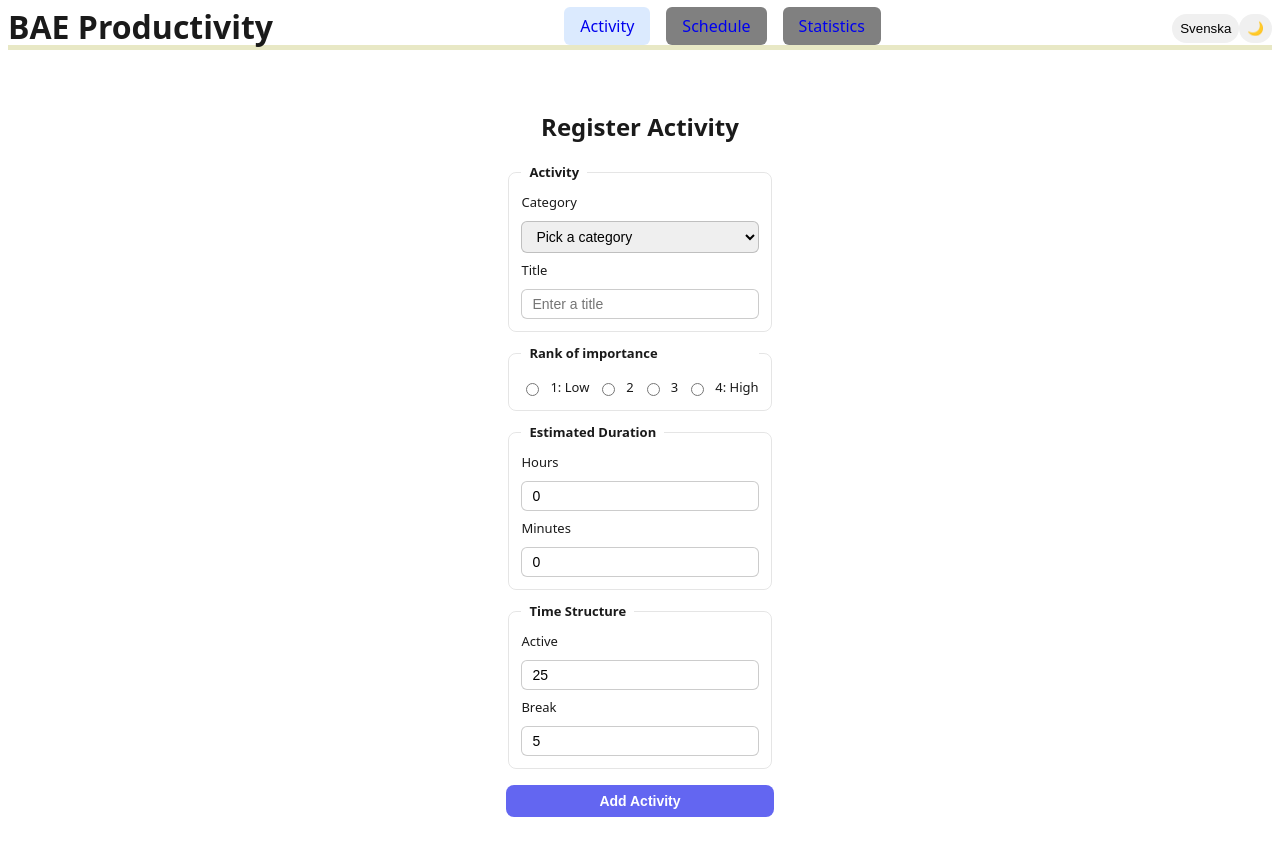
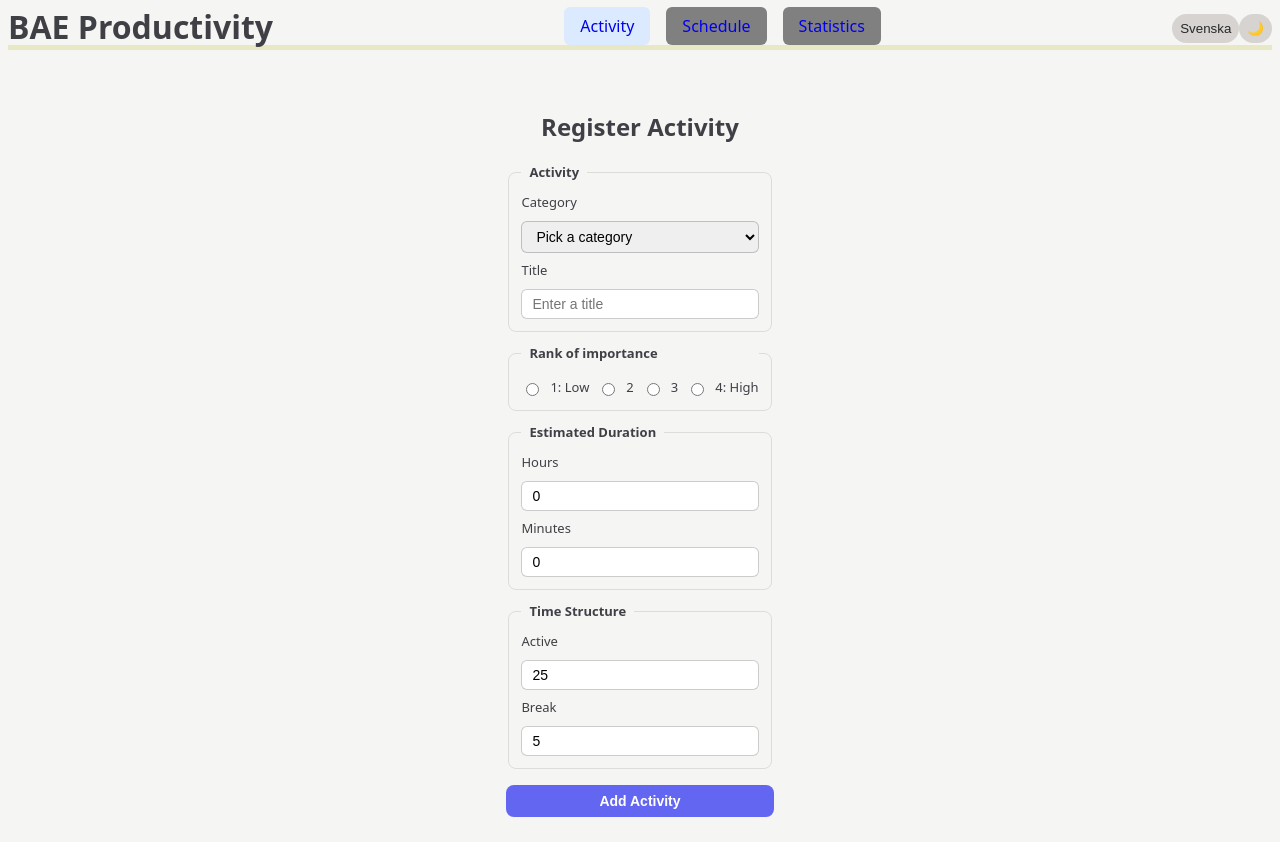
Before and after one commit to ollewarne/linkoping-pps, a React (Vite) app: page / in a window 1280 px wide. Built offline with nearby package versions, Linux system fonts and the light colour scheme.

Commit message:
change the darkmode and lightmode colors slightly

```diff
--- a/src/components/ThemeToggle/ThemeToggle-module.css
+++ b/src/components/ThemeToggle/ThemeToggle-module.css
@@ -1,17 +1,17 @@
 :root {
-    --bg: #ffffff;
-    --text: #1a1a1a;
-    --btn-bg: #f0f0f0;
-    --btn-text: #000000;
-    --btn-hover: #e0e0e0;
+    --bg: #f5f5f4;
+    --text: #3f3f46;
+    --btn-bg: #d6d3d1;
+    --btn-text: #27272a;
+    --btn-hover: #c7c4c1;
 }
 
 [data-theme="dark"] {
-    --bg: #121212;
-    --text: #e0e0e0;
-    --btn-bg: #2d2d2d;
-    --btn-text: #ffffff;
-    --btn-hover: #3d3d3d;
+    --bg: #1c1c1e;
+    --text: #d4d4d8;
+    --btn-bg: #3a3a3c;
+    --btn-text: #e4e4e7;
+    --btn-hover: #48484a;
 }
 
 body {
```
